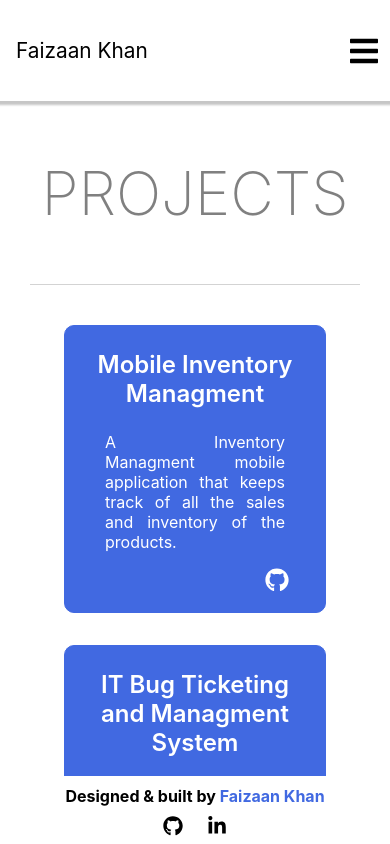
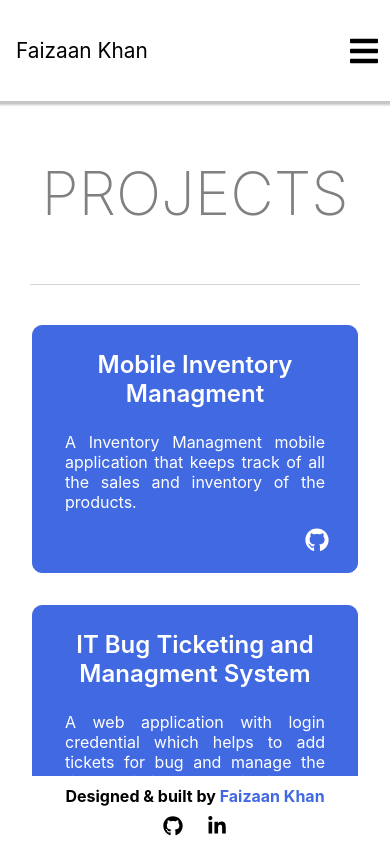
Before and after one commit to FaizaanKhan24/PortfolioWebsite, a React (Create React App) app in the folder portfolio-website/: page /projects in a window 390 px wide. Built offline with nearby package versions, Linux system fonts and the light colour scheme.

Commit message:
UI changes for mobile

```diff
--- a/portfolio-website/src/components/About.css
+++ b/portfolio-website/src/components/About.css
@@ -60,7 +60,8 @@
 
     .about-me{
         grid-row: 1;
-        font-size: 1.5rem;
+        font-size: 1rem;
+        padding: 1rem;
     }
 
     .technologies{
--- a/portfolio-website/src/components/Projects.css
+++ b/portfolio-website/src/components/Projects.css
@@ -81,7 +81,7 @@
 @media (max-width:768px){
     .projects{
         grid-template-columns: 1fr;
-        padding: 2.5rem 4rem;
+        padding: 2.5rem 2rem;
     }
 
     .project-description{
@@ -89,6 +89,6 @@
     }
 
     .project-details{
-        padding: 1rem 1.5rem;
+        padding: 1rem;
     }
 }
```
